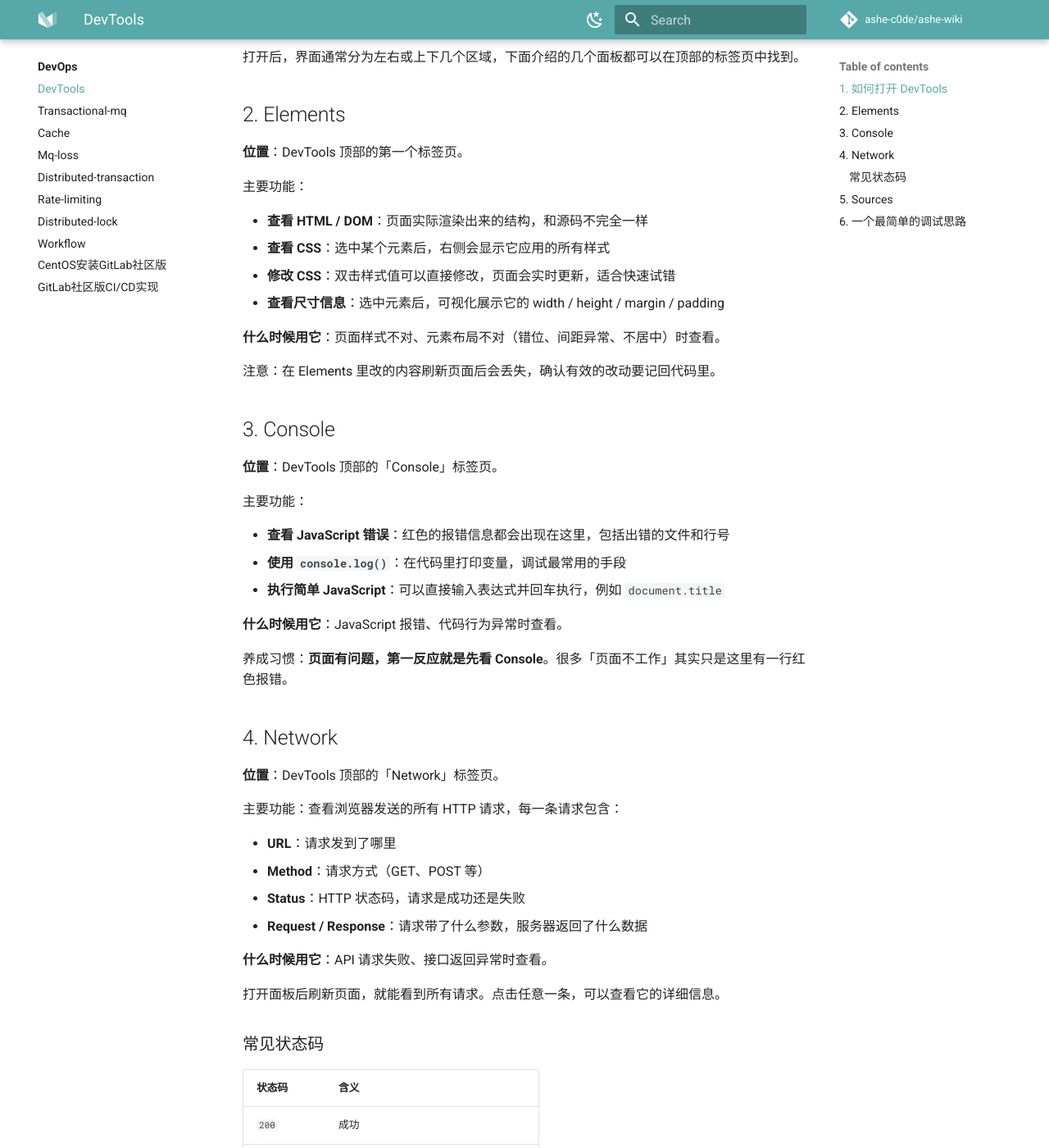
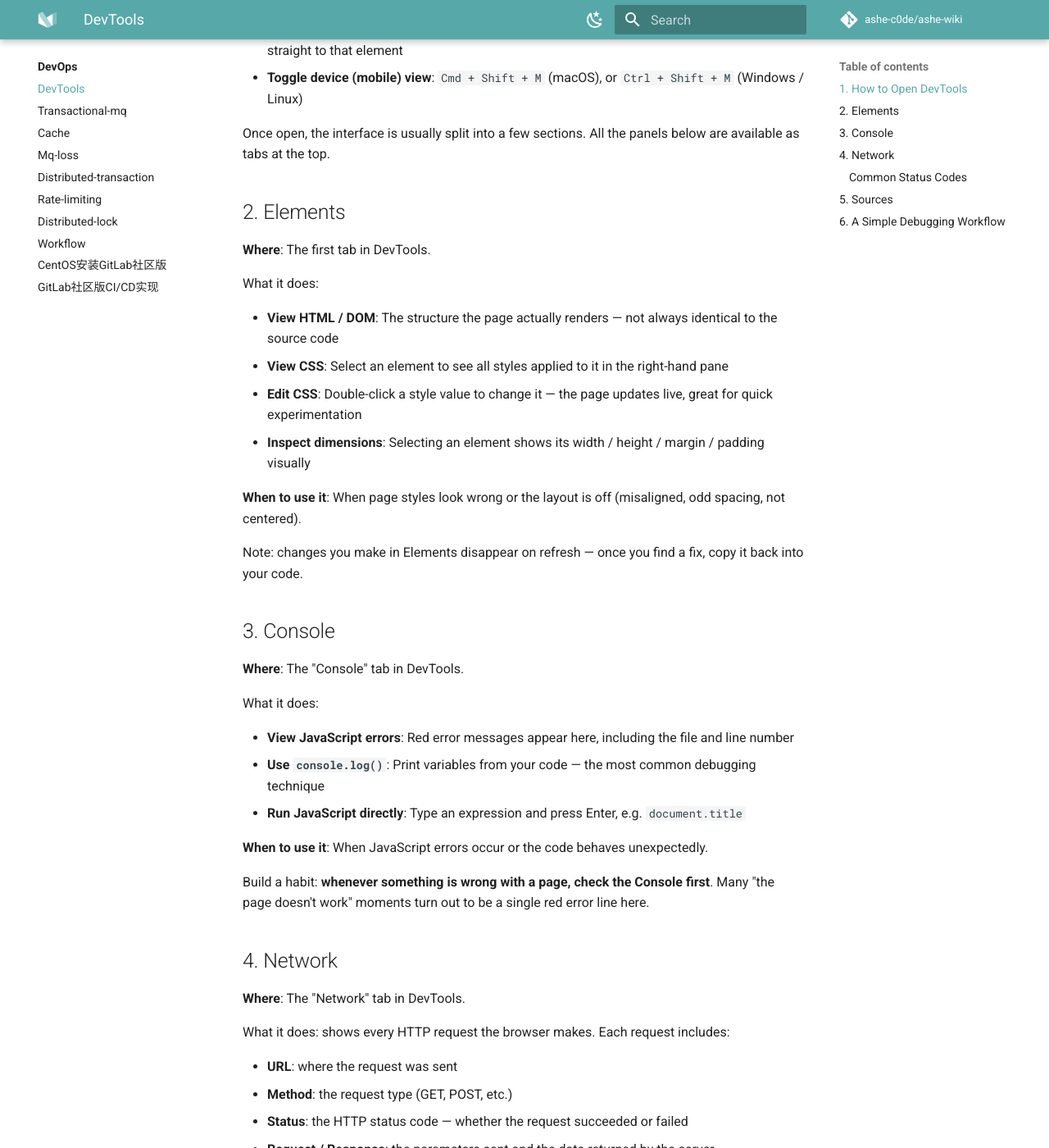
Before and after one commit to ashe-c0de/ashe-wiki, an MkDocs documentation site: the page built from docs/devops/dev-tools.md, in a window 1280 px wide and 1400 px high, scrolled down 713 px. Shown: the whole window at 82% size. Built offline with MkDocs 1.6.1 and Material for MkDocs 9.7.7, drawn with Linux system fonts in a browser that asks for light colours; comment, search, counter and statistics services are not loaded; some of the changed text lies outside the part shown.

Commit message:
Update dev-tools.md

````diff
--- a/docs/devops/dev-tools.md
+++ b/docs/devops/dev-tools.md
@@ -1,105 +1,107 @@
-# DevTools 调试
+# Getting Started with DevTools
 
-DevTools（开发者工具）是浏览器内置的一套调试工具。不用安装任何软件，几乎每个现代浏览器（Chrome、Edge、Firefox、Safari 等）都自带。
+DevTools (Developer Tools) is a set of debugging tools built into your browser. Nothing to install — every modern browser (Chrome, Edge, Firefox, Safari, etc.) ships with them.
 
-它能帮你回答三个最常见的开发问题：
+They help you answer three of the most common development questions:
 
-- 这个元素的样式为什么不对？
-- 这段 JavaScript 为什么报错了？
-- 这个接口请求为什么失败了？
+- Why does this element look wrong?
+- Why is this JavaScript throwing an error?
+- Why is this API request failing?
 
-## 1. 如何打开 DevTools
+This guide covers only the most commonly used panels. The goal is to help you know *where to look*, not to teach you everything.
 
-最常用的方式：
+## 1. How to Open DevTools
 
-- **macOS**：`Cmd + Option + I`
-- **Windows / Linux**：`F12`，或 `Ctrl + Shift + I`
-- **右键 → 检查（Inspect）**：在页面任意元素上右键，选择「检查」，会直接定位到该元素
-- **切换桌面端 / 移动端视图**：`Cmd + Shift + M`（macOS），或 `Ctrl + Shift + M`（Windows / Linux）
+The most common ways:
 
-打开后，界面通常分为左右或上下几个区域，下面介绍的几个面板都可以在顶部的标签页中找到。
+- **macOS**: `Cmd + Option + I`
+- **Windows / Linux**: `F12`, or `Ctrl + Shift + I`
+- **Right-click → Inspect**: Right-click any element on the page and choose "Inspect" — it jumps straight to that element
+- **Toggle device (mobile) view**: `Cmd + Shift + M` (macOS), or `Ctrl + Shift + M` (Windows / Linux)
+
+Once open, the interface is usually split into a few sections. All the panels below are available as tabs at the top.
 
 ## 2. Elements
 
-**位置**：DevTools 顶部的第一个标签页。
+**Where**: The first tab in DevTools.
 
-主要功能：
+What it does:
 
-- **查看 HTML / DOM**：页面实际渲染出来的结构，和源码不完全一样
-- **查看 CSS**：选中某个元素后，右侧会显示它应用的所有样式
-- **修改 CSS**：双击样式值可以直接修改，页面会实时更新，适合快速试错
-- **查看尺寸信息**：选中元素后，可视化展示它的 width / height / margin / padding
+- **View HTML / DOM**: The structure the page actually renders — not always identical to the source code
+- **View CSS**: Select an element to see all styles applied to it in the right-hand pane
+- **Edit CSS**: Double-click a style value to change it — the page updates live, great for quick experimentation
+- **Inspect dimensions**: Selecting an element shows its width / height / margin / padding visually
 
-**什么时候用它**：页面样式不对、元素布局不对（错位、间距异常、不居中）时查看。
+**When to use it**: When page styles look wrong or the layout is off (misaligned, odd spacing, not centered).
 
-注意：在 Elements 里改的内容刷新页面后会丢失，确认有效的改动要记回代码里。
+Note: changes you make in Elements disappear on refresh — once you find a fix, copy it back into your code.
 
 ## 3. Console
 
-**位置**：DevTools 顶部的「Console」标签页。
+**Where**: The "Console" tab in DevTools.
 
-主要功能：
+What it does:
 
-- **查看 JavaScript 错误**：红色的报错信息都会出现在这里，包括出错的文件和行号
-- **使用 `console.log()`**：在代码里打印变量，调试最常用的手段
-- **执行简单 JavaScript**：可以直接输入表达式并回车执行，例如 `document.title`
+- **View JavaScript errors**: Red error messages appear here, including the file and line number
+- **Use `console.log()`**: Print variables from your code — the most common debugging technique
+- **Run JavaScript directly**: Type an expression and press Enter, e.g. `document.title`
 
- **什么时候用它**：JavaScript 报错、代码行为异常时查看。
+**When to use it**: When JavaScript errors occur or the code behaves unexpectedly.
 
-养成习惯：**页面有问题，第一反应就是先看 Console**。很多「页面不工作」其实只是这里有一行红色报错。
+Build a habit: **whenever something is wrong with a page, check the Console first**. Many "the page doesn't work" moments turn out to be a single red error line here.
 
 ## 4. Network
 
-**位置**：DevTools 顶部的「Network」标签页。
+**Where**: The "Network" tab in DevTools.
 
-主要功能：查看浏览器发送的所有 HTTP 请求，每一条请求包含：
+What it does: shows every HTTP request the browser makes. Each request includes:
 
-- **URL**：请求发到了哪里
-- **Method**：请求方式（GET、POST 等）
-- **Status**：HTTP 状态码，请求是成功还是失败
-- **Request / Response**：请求带了什么参数，服务器返回了什么数据
+- **URL**: where the request was sent
+- **Method**: the request type (GET, POST, etc.)
+- **Status**: the HTTP status code — whether the request succeeded or failed
+- **Request / Response**: the parameters sent and the data returned by the server
 
-**什么时候用它**：API 请求失败、接口返回异常时查看。
+**When to use it**: When an API request fails or the response looks wrong.
 
-打开面板后刷新页面，就能看到所有请求。点击任意一条，可以查看它的详细信息。
+Open the panel and refresh the page to see all requests. Click any one of them for details.
 
-### 常见状态码
+### Common Status Codes
 
-| 状态码 | 含义 |
+| Status Code | Meaning |
 | --- | --- |
-| `200` | 成功 |
-| `400` | 请求参数有问题（Bad Request） |
-| `401` | 未登录或登录已过期（Unauthorized） |
-| `403` | 没有权限（Forbidden） |
-| `404` | 资源不存在（Not Found） |
-| `500` | 服务器内部错误（Internal Server Error） |
+| `200` | OK |
+| `400` | Bad Request — the request parameters are wrong |
+| `401` | Unauthorized — not logged in or session expired |
+| `403` | Forbidden — no permission |
+| `404` | Not Found — the resource doesn't exist |
+| `500` | Internal Server Error — something broke on the server |
 
-定位接口问题时，先看状态码，再看 Response 里的报错信息。
+When debugging an API issue, check the status code first, then look at the error message in the Response.
 
 ## 5. Sources
 
-**位置**：DevTools 顶部的「Sources」标签页。
+**Where**: The "Sources" tab in DevTools.
 
-主要功能：
+What it does:
 
-- **查看 JavaScript 源代码**：按文件浏览页面加载的所有脚本
-- **Breakpoint（断点）**：在代码某一行点击行号，代码执行到这里时会暂停
-- **单步执行**：暂停后逐行运行代码，配合 `console.log` 观察每一步的变量变化
+- **View JavaScript source code**: Browse every script the page loads, organized by file
+- **Breakpoint**: Click a line number to pause execution when the code reaches that line
+- **Step through code**: Once paused, run the code line by line, watching how variables change — often alongside `console.log`
 
-**什么时候用它**：JavaScript 逻辑有问题，需要一步一步查看代码执行过程时使用。
+**When to use it**: When the JavaScript logic is wrong and you need to trace through the execution step by step.
 
-断点调试比到处写 `console.log` 更适合排查「逻辑为什么这么走」的问题，但入门阶段先会用 `console.log` 就够了。
+Breakpoints are better than scattering `console.log` everywhere for figuring out *why the code took a certain path* — but at the beginner stage, `console.log` alone is enough.
 
-## 6. 一个最简单的调试思路
+## 6. A Simple Debugging Workflow
 
-遇到页面问题，不要慌，按这个顺序来：
+When something goes wrong on a page, don't panic — follow this order:
 
 ```text
-页面有问题
+Something is wrong with the page
     ↓
-先看 Console
+Check the Console first
     ↓
-样式问题 → Elements
-接口问题 → Network
-代码逻辑问题 → Sources
+Style issue        → Elements
+API/request issue  → Network
+Logic issue        → Sources
 ```
````
